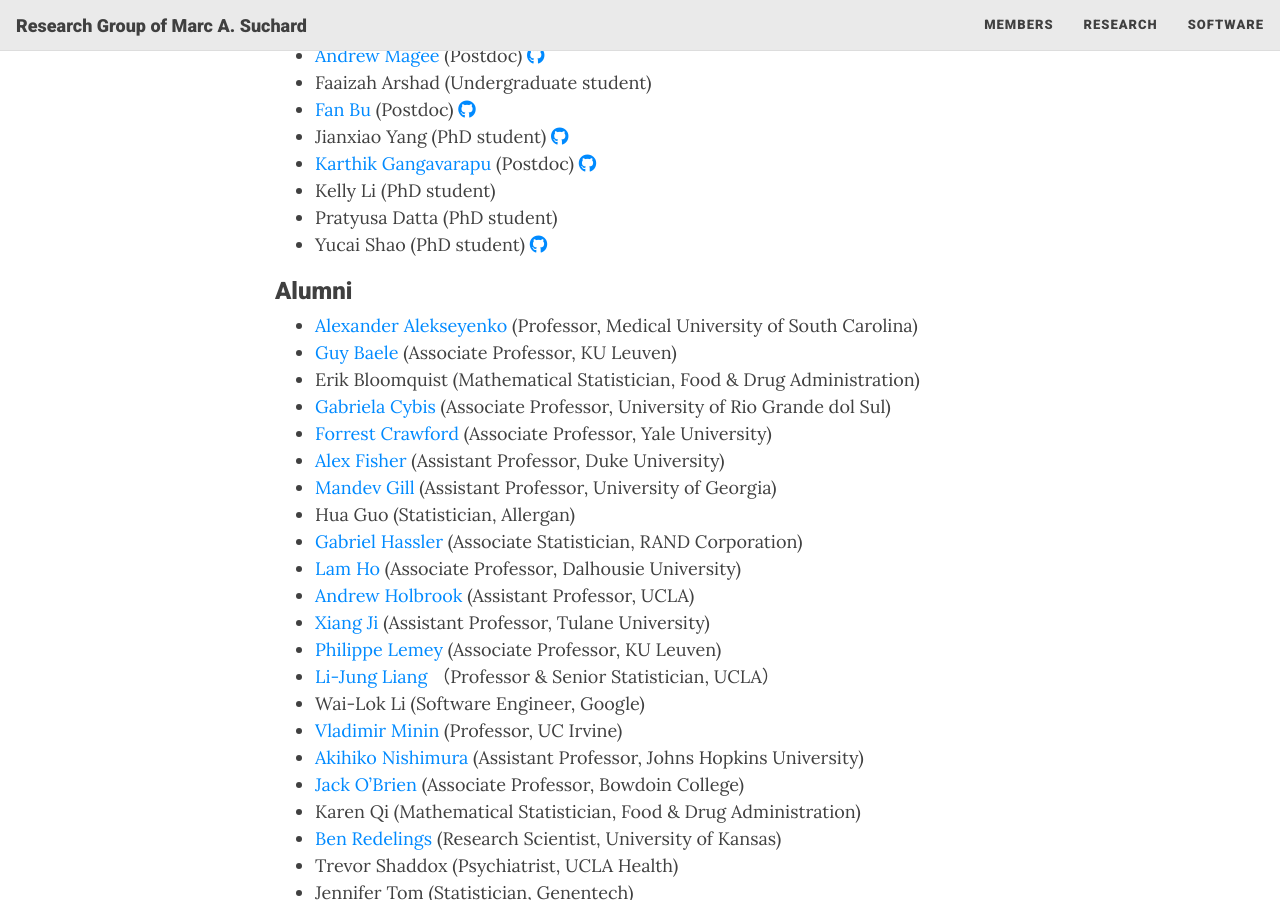
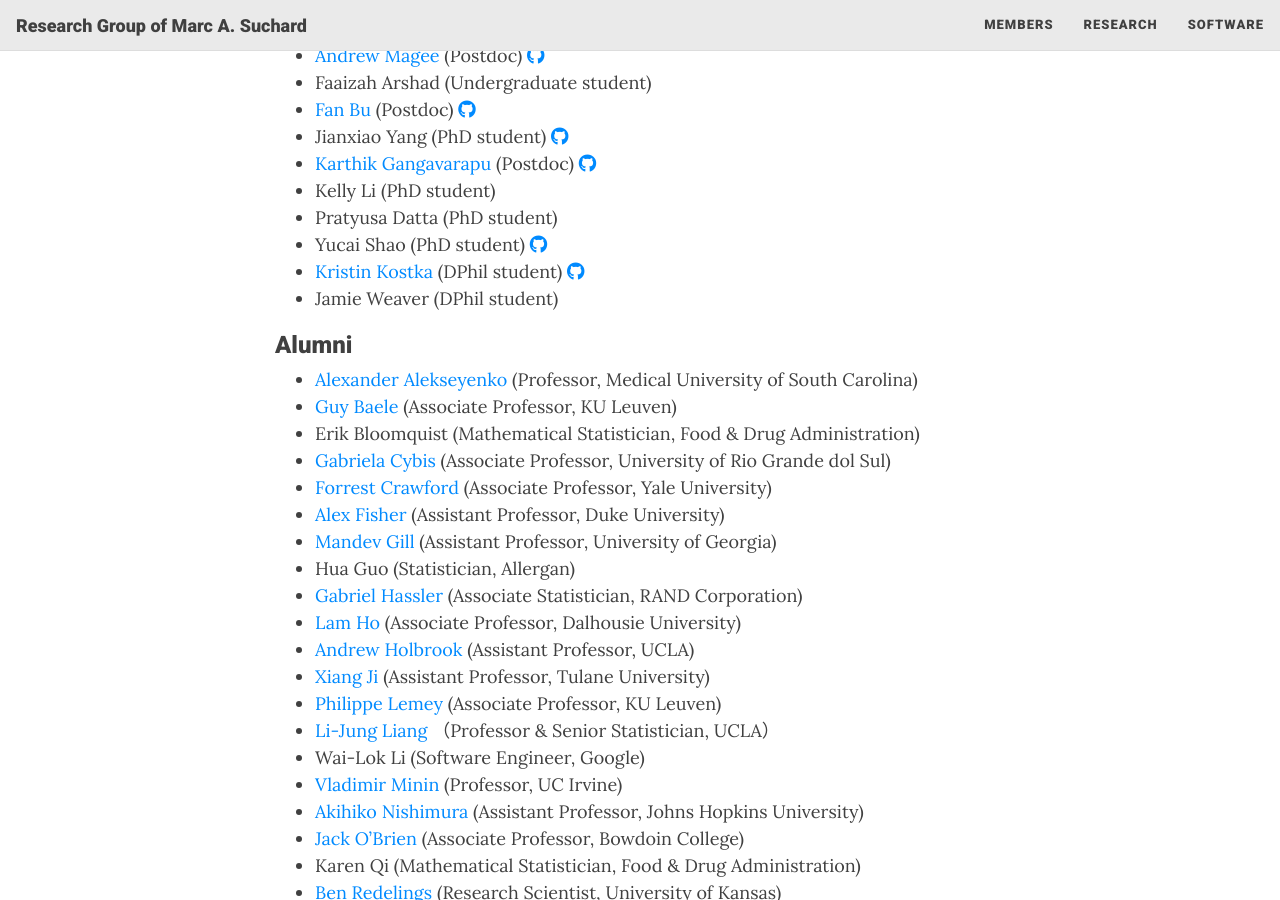
Before and after one commit to suchard-group/suchard-group.github.io, a Jekyll site: the page built from members.md, in a window 1280 px wide and 900 px high, scrolled down 480 px. Built offline with Jekyll 4.4.1, drawn with Linux system fonts in a browser that asks for light colours; nearby versions of some CDN libraries.

Commit message:
Update DPhil list
I guess we're Marc's advisees.

```diff
--- a/members.md
+++ b/members.md
@@ -20,6 +20,8 @@ UCLA Fielding School of Public Health
   * Kelly Li (PhD student)
   * Pratyusa Datta (PhD student)
   * Yucai Shao (PhD student) <a href="https://github.com/yucais" target="_blank"><i class="fa-brands fa-github"></i></a>
+  * [Kristin Kostka](https://roux.northeastern.edu/people/kristin-kostka/) (DPhil student) <a href="https://github.com/kmkostka/" target="_blank"><i class="fa-brands fa-github"></i></a>
+  * Jamie Weaver (DPhil student)
 
 ### Alumni
   * [Alexander Alekseyenko](https://education.musc.edu/MUSCApps/facultydirectory/Alekseyenko-Alexander) (Professor, Medical University of South Carolina)
```
